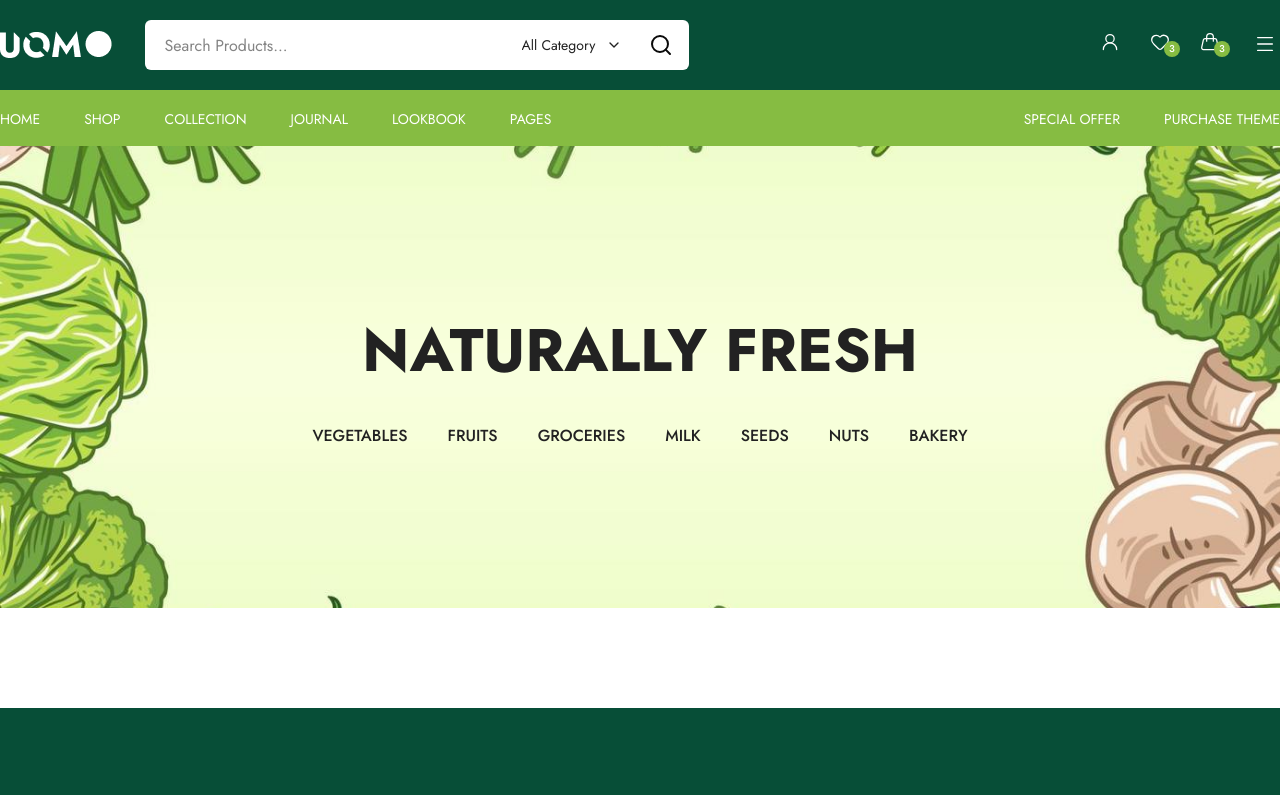
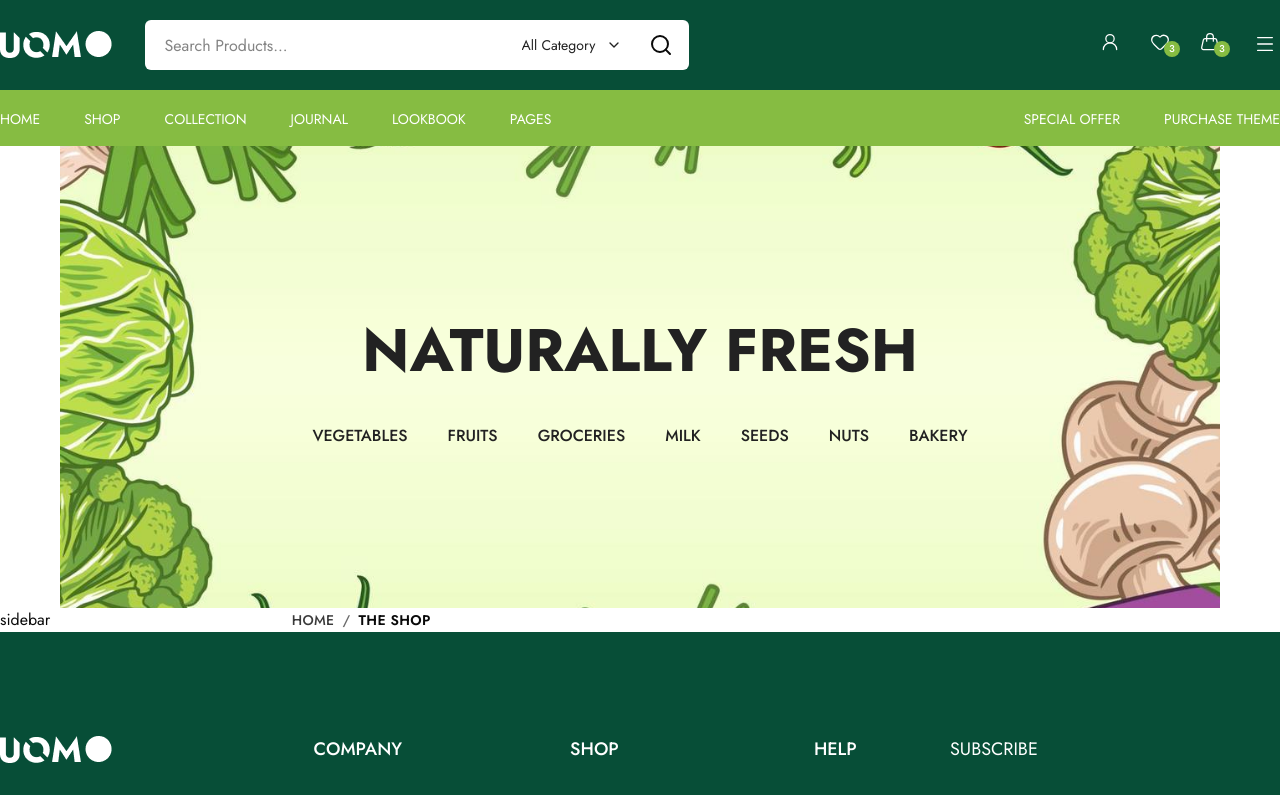
Before and after one commit to ayeshatahsin11/Uomo-E-commerce, a Next.js app: page /shop in a window 1280 px wide. Shown: the top 795 px of the page. Built offline with nearby package versions, Linux system fonts and the light colour scheme.

Commit message:
breadcrumb added

```diff
--- a/src/app/(root)/shop/page.jsx
+++ b/src/app/(root)/shop/page.jsx
@@ -1,10 +1,13 @@
 import ShopBanner from '@/components/shop/ShopBanner'
+import ShopLayout from '@/components/shop/ShopLayout'
 import React from 'react'
+
 
 const page = () => {
   return (
     <main>
         <ShopBanner/>
+        <ShopLayout/>
     </main>
   )
 }
--- /dev/null
+++ b/src/components/common/BreadCrumb.jsx
@@ -0,0 +1,47 @@
+import Link from "next/link";
+import React from "react";
+
+/**
+ * Reusable Breadcrumb Component
+ *
+ * @param {Array} items - [{ label: "Home", href: "/" }, { label: "The Shop" }]
+ *   - Last item ke "current page" dhora hoy (href thakle o ignore hobe, bold + opacity-100 hobe)
+ *   - Baki shob item link hishebe kaj korbe (opacity-80, hover e opacity-100)
+ */
+const Breadcrumb = ({ items = [] }) => {
+  if (!items?.length) return null;
+
+  return (
+    <nav aria-label="Breadcrumb">
+      <ul className="flex items-center flex-wrap gap-2 leading-6 text-sm uppercase tracking-wide font-medium">
+        {items.map((item, index) => {
+          const isLast = index === items.length - 1;
+
+          return (
+            <li key={index} className="flex items-center gap-2">
+              {!isLast && item.href ? (
+                <Link
+                  href={item.href}
+                  className="opacity-80 hover:opacity-100 duration-200"
+                >
+                  {item.label}
+                </Link>
+              ) : (
+                <span className="opacity-100 font-semibold">
+                  {item.label}
+                </span>
+              )}
+
+              {!isLast && <span className="opacity-60">/</span>}
+            </li>
+          );
+        })}
+      </ul>
+    </nav>
+  );
+};
+
+export default Breadcrumb;
+
+
+// emn vabe create kora jate nested breadcrumb o kora jay, like 3/4 levels, just label and href er array pass krbo, last e just label dilei hobe
--- a/src/components/shop/ShopBanner.jsx
+++ b/src/components/shop/ShopBanner.jsx
@@ -40,7 +40,7 @@ const ShopBanner = () => {
         }
     ]
   return (
-    <div className='w-full py-40 bg-no-repeat! bg-cover! bg-center! mb-25 flex flex-col justify-center items-center'
+    <div className=' py-40 mx-15 bg-no-repeat! bg-cover! bg-center!  flex flex-col justify-center items-center'
     style={{background:`url(${shopbannerImage.src})`}}
     >
     <h2 className='text-[60px] font-bold text-primary-black uppercase'>naturally fresh</h2>
--- /dev/null
+++ b/src/components/shop/ShopLayout.jsx
@@ -0,0 +1,25 @@
+import React from 'react'
+import Container from '../layout/Container'
+import Breadcrumb from '../common/BreadCrumb'
+
+const ShopLayout = () => {
+  return (
+    <>
+    <Container className="flex gap-15">
+        <aside className='w-75'>
+            sidebar
+        </aside>
+        <div className='w-full'>
+              <Breadcrumb
+          items={[
+            { label: "Home", href: "/" },
+            { label: "The Shop" }, // current page - href dorkar nai
+          ]}
+        />
+        </div>
+    </Container>
+    </>
+  )
+}
+
+export default ShopLayout
--- /dev/null
+++ b/src/components/ui/breadcrumb.jsx
@@ -0,0 +1,124 @@
+import * as React from "react"
+import { mergeProps } from "@base-ui/react/merge-props"
+import { useRender } from "@base-ui/react/use-render"
+
+import { cn } from "@/lib/utils"
+import { ChevronRightIcon, MoreHorizontalIcon } from "lucide-react"
+
+function Breadcrumb({
+  className,
+  ...props
+}) {
+  return (
+    <nav
+      aria-label="breadcrumb"
+      data-slot="breadcrumb"
+      className={cn(className)}
+      {...props} />
+  );
+}
+
+function BreadcrumbList({
+  className,
+  ...props
+}) {
+  return (
+    <ol
+      data-slot="breadcrumb-list"
+      className={cn(
+        "flex flex-wrap items-center gap-1.5 text-sm wrap-break-word text-muted-foreground",
+        className
+      )}
+      {...props} />
+  );
+}
+
+function BreadcrumbItem({
+  className,
+  ...props
+}) {
+  return (
+    <li
+      data-slot="breadcrumb-item"
+      className={cn("inline-flex items-center gap-1", className)}
+      {...props} />
+  );
+}
+
+function BreadcrumbLink({
+  className,
+  render,
+  ...props
+}) {
+  return useRender({
+    defaultTagName: "a",
+    props: mergeProps({
+      className: cn("transition-colors hover:text-foreground", className),
+    }, props),
+    render,
+    state: {
+      slot: "breadcrumb-link",
+    },
+  });
+}
+
+function BreadcrumbPage({
+  className,
+  ...props
+}) {
+  return (
+    <span
+      data-slot="breadcrumb-page"
+      role="link"
+      aria-disabled="true"
+      aria-current="page"
+      className={cn("font-normal text-foreground", className)}
+      {...props} />
+  );
+}
+
+function BreadcrumbSeparator({
+  children,
+  className,
+  ...props
+}) {
+  return (
+    <li
+      data-slot="breadcrumb-separator"
+      role="presentation"
+      aria-hidden="true"
+      className={cn("[&>svg]:size-3.5", className)}
+      {...props}>
+      {children ?? (
+        <ChevronRightIcon />
+      )}
+    </li>
+  );
+}
+
+function BreadcrumbEllipsis({
+  className,
+  ...props
+}) {
+  return (
+    <span
+      data-slot="breadcrumb-ellipsis"
+      role="presentation"
+      aria-hidden="true"
+      className={cn("flex size-5 items-center justify-center [&>svg]:size-4", className)}
+      {...props}>
+      <MoreHorizontalIcon />
+      <span className="sr-only">More</span>
+    </span>
+  );
+}
+
+export {
+  Breadcrumb,
+  BreadcrumbList,
+  BreadcrumbItem,
+  BreadcrumbLink,
+  BreadcrumbPage,
+  BreadcrumbSeparator,
+  BreadcrumbEllipsis,
+}
```
